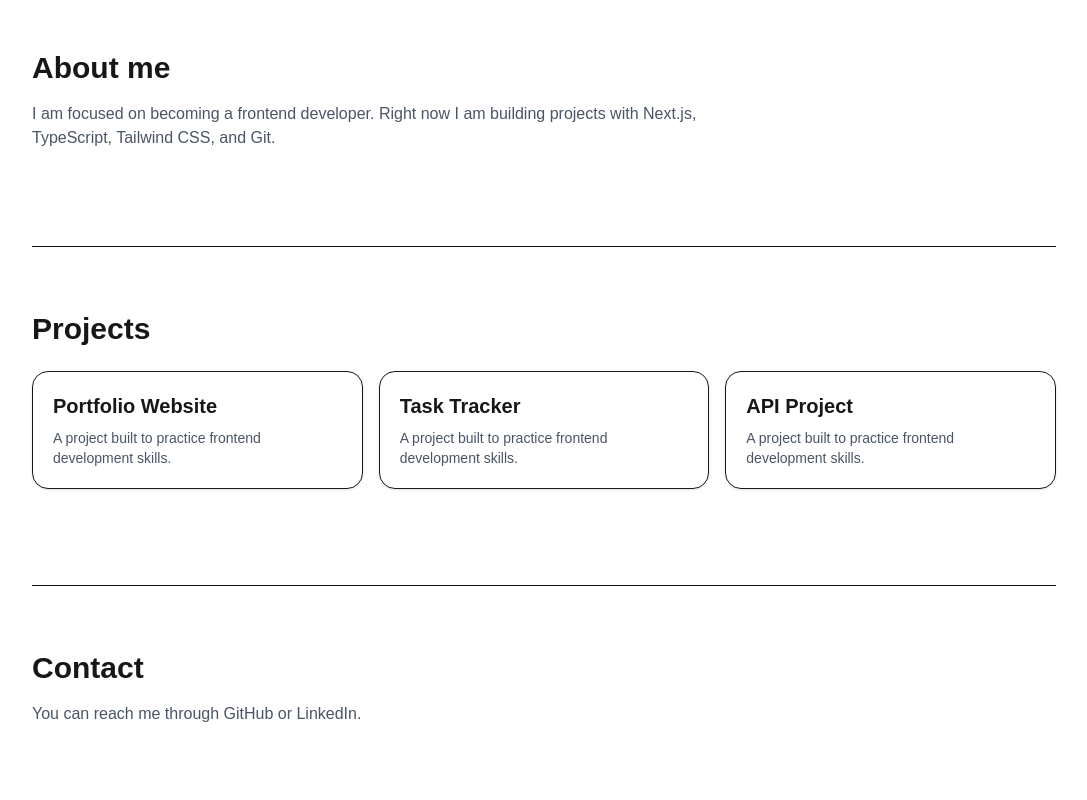
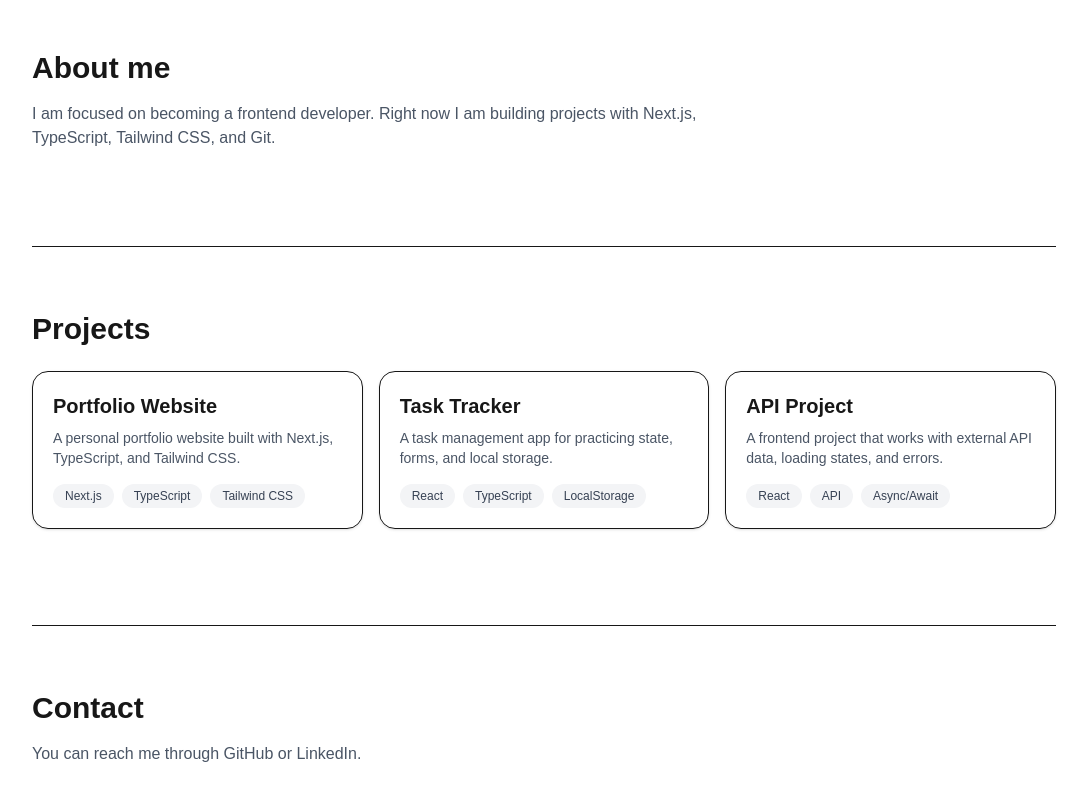
Before and after one commit to ILLiDiuM1/try-better, a Next.js app: page / in a window 1280 px wide. Shown: the part 707-1507 px from the top of the page, without its empty margins (96-1183 px from the left). Built offline with nearby package versions, Linux system fonts and the light colour scheme.

Commit message:
Добавил папку data и перенес значение плашек в отдельный файл

```diff
--- a/app/page.tsx
+++ b/app/page.tsx
@@ -1,3 +1,5 @@
+import { projects } from "@/data/projects";
+
 export default function Home() {
   return (
     <main className="min-h-screen px-6 py-10">
@@ -56,19 +58,23 @@ export default function Home() {
           <h2 className="mb-6 text-3xl font-bold">Projects</h2>
 
           <div className="grid gap-4 md:grid-cols-3">
-            {["Portfolio Website", "Task Tracker", "API Project"].map(
-              (project) => (
-                <div
-                  key={project}
-                  className="rounded-2xl border p-5 shadow-sm"
-                >
-                  <h3 className="mb-2 text-xl font-semibold">{project}</h3>
-                  <p className="text-sm text-gray-600">
-                    A project built to practice frontend development skills.
-                  </p>
+            {projects.map((project) => (
+              <div key={project.title} className="rounded-2xl border p-5 shadow-sm">
+                <h3 className="mb-2 text-xl font-semibold">{project.title}</h3>
+                <p className="mb-4 text-sm text-gray-600">{project.description}</p>
+
+                <div className="flex flex-wrap gap-2">
+                  {project.tech.map((tech) => (
+                    <span
+                      key={tech}
+                      className="rounded-full bg-gray-100 px-3 py-1 text-xs text-gray-700"
+                    >
+                      {tech}
+                    </span>
+                  ))}
                 </div>
-              )
-            )}
+              </div>
+            ))}
           </div>
         </section>
 
--- /dev/null
+++ b/data/projects.ts
@@ -0,0 +1,20 @@
+export const projects = [
+  {
+    title: "Portfolio Website",
+    description:
+      "A personal portfolio website built with Next.js, TypeScript, and Tailwind CSS.",
+    tech: ["Next.js", "TypeScript", "Tailwind CSS"],
+  },
+  {
+    title: "Task Tracker",
+    description:
+      "A task management app for practicing state, forms, and local storage.",
+    tech: ["React", "TypeScript", "LocalStorage"],
+  },
+  {
+    title: "API Project",
+    description:
+      "A frontend project that works with external API data, loading states, and errors.",
+    tech: ["React", "API", "Async/Await"],
+  },
+];
```
